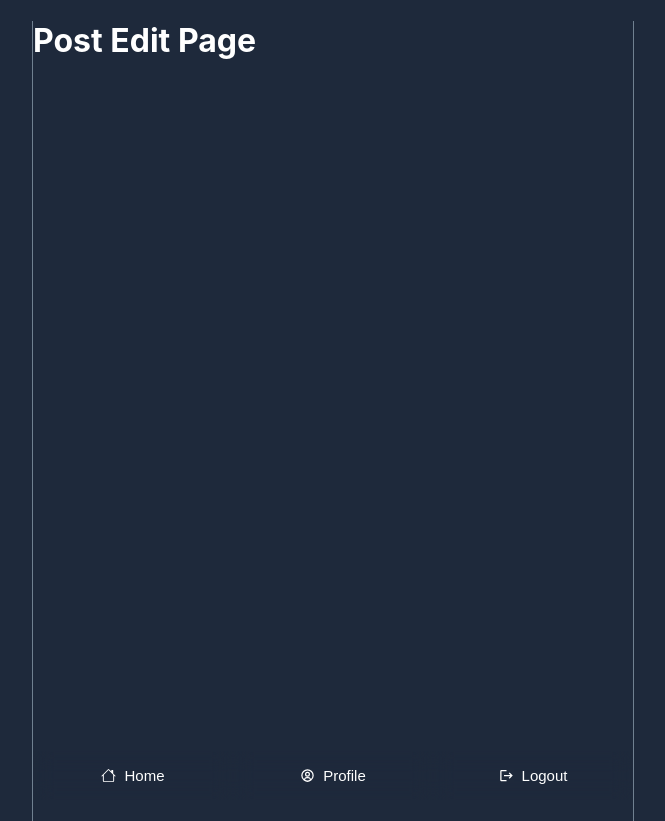
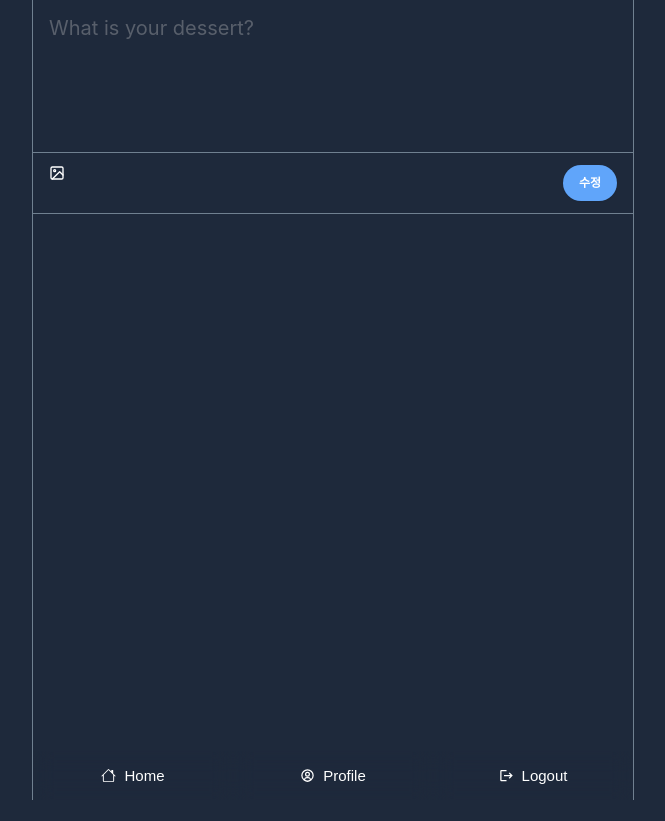
Before and after one commit to Daily-manjoo/Sweeter, a React (Create React App) app: page /posts/edit/1 in a window 1280 px wide. Shown: the whole page, without its empty margins (307-972 px from the left). After the commit the page ends 800 px from the top, so only its background shows below. Built offline with nearby package versions, Linux system fonts and the light colour scheme; no server answers; the database is empty; sample sign-in values are in the browser's storage.

Commit message:
데이터 수정하기

```diff
--- /dev/null
+++ b/src/components/posts/PostEditForm.tsx
@@ -0,0 +1,68 @@
+import { FiImage } from "react-icons/fi";
+import { useCallback, useEffect, useState } from "react";
+import { updateDoc, getDoc, doc } from "firebase/firestore";
+import { db } from "firebaseApp";
+import { toast } from "react-toastify";
+import { useNavigate, useParams } from "react-router-dom";
+import { PostProps } from "pages/home";
+
+export default function PostEditForm() {
+    const params = useParams(); //url에 id값을 가져와야 하기 때문
+    const [post, setPost] = useState<PostProps | null>(null);
+    const [content, setContent ] = useState<string>("");
+    const navigate = useNavigate();
+    const handleFileUpload = () => {
+
+    }
+
+    const getPost = useCallback(async() => {
+        if(params.id){
+            const docRef = doc(db, "posts", params.id);
+            const docSnap = await getDoc(docRef);
+            console.log(docSnap?.data(),docSnap.id)
+            setPost({...(docSnap?.data() as PostProps), id: docSnap.id})
+            setContent(docSnap?.data()?.content);
+        }
+    }, [params.id])
+
+    const onSubmit = async(e:any) => {
+        e.preventDefault();
+
+        try {
+         if(post){
+            const postRef = doc(db, "posts", post?.id);
+            await updateDoc(postRef, {
+                content: content,
+            });
+            navigate(`posts/${post?.id}`)
+            toast.success("성공적으로 수정되었습니다.")
+         }
+        } catch(e:any){
+        }
+    }
+
+    const onChange = (e: React.ChangeEvent<HTMLTextAreaElement>) => {
+        const { target: {name, value},
+        } = e;
+
+        if(name==="content") {
+            setContent(value)
+        }
+    }
+
+    useEffect(()=> {
+        if(params?.id) getPost();
+    }, [getPost, params?.id])
+    return(
+        <form className="post-form" onSubmit={onSubmit}>
+        <textarea className="post-form__textarea" required name="content" id="content" placeholder="What is your dessert?" onChange={onChange} value={content} />
+        <div className="post-form__submit-area">
+            <label htmlFor="file-input" className="post-form__file">
+                <FiImage className="post-form__file-icon" />
+            </label>
+            <input type="file" name="file-input" accept="image/*" onChange={handleFileUpload} className="hidden" />
+            <input type="submit" value="수정" className="post-form__submit-btn" />
+        </div>
+    </form>
+    )
+}
--- a/src/pages/posts/edit.tsx
+++ b/src/pages/posts/edit.tsx
@@ -1,3 +1,5 @@
+import PostEditForm from "components/posts/PostEditForm";
+
 export default function PostEdit(){
-    return <h1>Post Edit Page</h1>
+    return <PostEditForm />
 }
```
